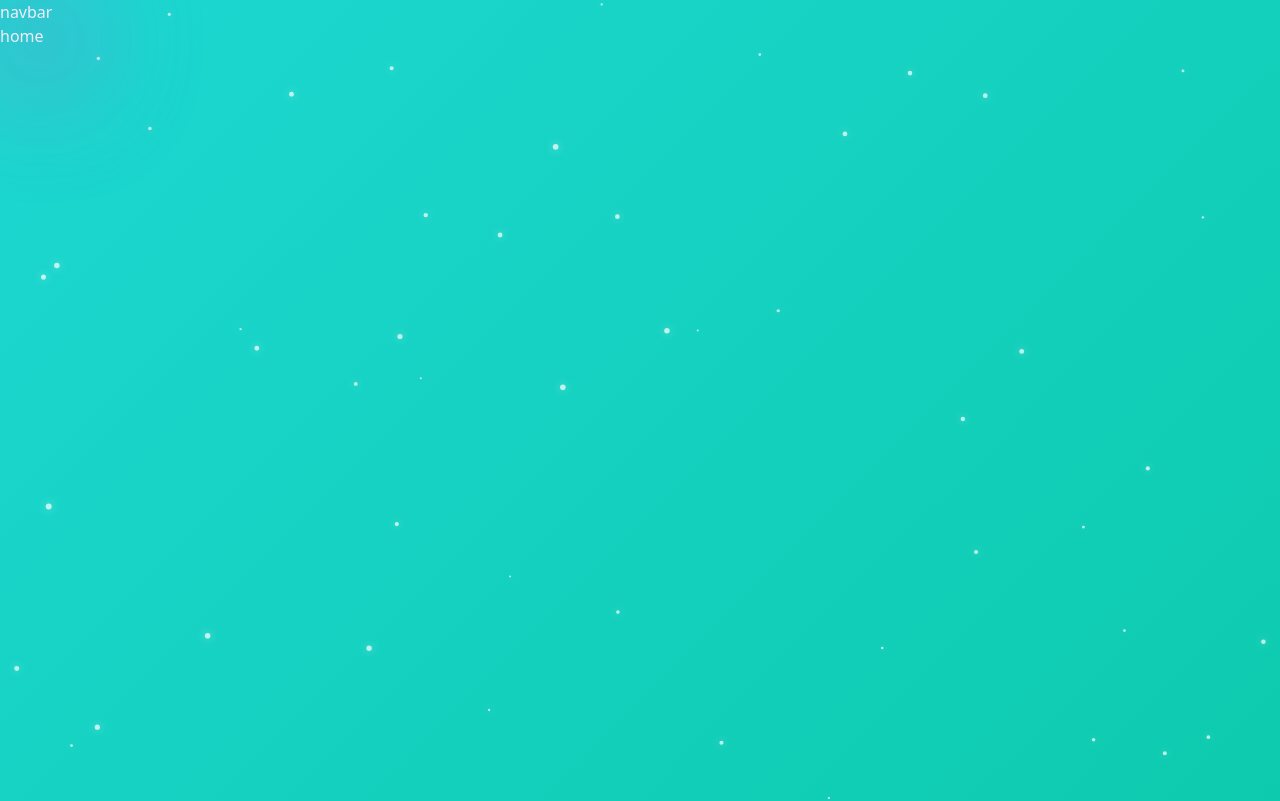
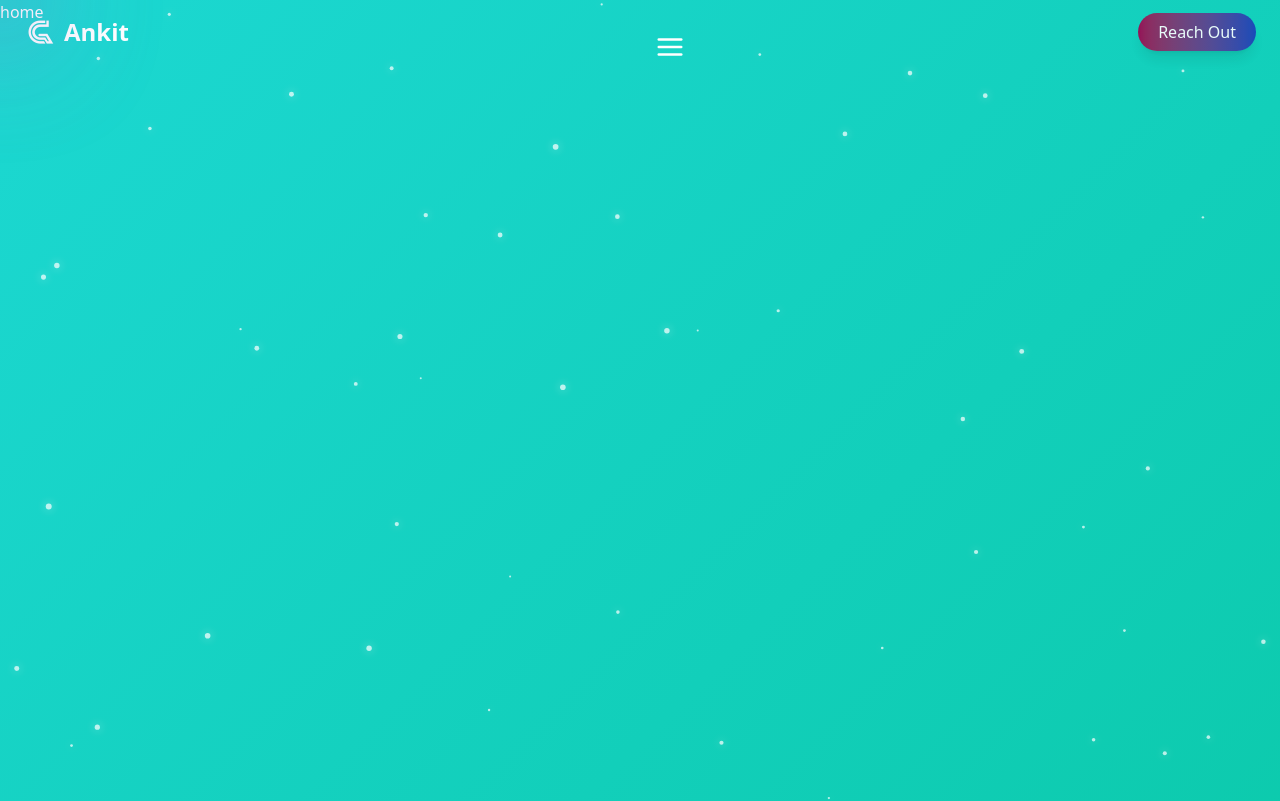
Before and after one commit to ankit-yadav90/My-Portfolio, a React (Vite) app in the folder Portfolio/: page / in a window 1280 px wide. Shown: the top 801 px of the page. Built offline with nearby package versions, Linux system fonts and the light colour scheme.

Commit message:
make and create to the navbar

```diff
--- a/Portfolio/src/components/CoustomCursor.jsx
+++ b/Portfolio/src/components/CoustomCursor.jsx
@@ -5,21 +5,21 @@
   const [position, setposition] = useState({x:0 , y:0});
 
   useEffect(() =>{
-    const moveHandler = () =>{
+    const moveHandler = (e) =>{
       setposition({x : e.clientX , y : e.clientY})
     }
     window.addEventListener("mousemove" , moveHandler);
-    window.removeEventListener("mousemove" , moveHandler);
-  })
+    return () => window.removeEventListener("mousemove" , moveHandler);
+  }, [])
 
 
   return (
-    <div className='pointer-events-none fixed top-0 left-0 z-9999'
-    style={{Transform : `translate(${position.x - 40} px , ${position.y - 40} px)`}}
+    <div className='pointer-events-none fixed top-0 left-0 z-[9999]'
+    style={{transform : `translate(${position.x - 40}px , ${position.y - 40}px)`}}
 
     >
 
-    <div className='w-20 h-20 rounded-full bg-linear-to-r from-pink-500 to-blue-500 blur-3xl opacity-80'  />
+    <div className='w-20 h-20 rounded-full bg-gradient-to-r from-pink-500 to-blue-500 blur-3xl opacity-80'  />
 
     </div>
   )
--- a/Portfolio/src/components/Navbar.jsx
+++ b/Portfolio/src/components/Navbar.jsx
@@ -1,9 +1,46 @@
-import React from 'react'
+import React, { useState } from 'react'
+import OverlayMenu from "./OverlayMenu"
+import Logo from "../assets/Logo.png"
+import { FiMenu } from "react-icons/fi";
 
 const Navbar = () => {
+
+  const [menuOpen, setmenuOpen] = useState(false);
+  const [visible, setvisible] = useState(true);
+
   return (
-    <div>
-      navbar
+    <div >
+      <nav className={`fixed top-0 left-0 w-full flex items-center justify-between px-6 py-4 z-50 transition-transform duration-300 ${visible ? "translate-y-0" : "translate-y-full"}`}>
+
+      <div className='flex items-center space-x-2'>
+        <img src={Logo} alt="logo" className='w-8 h-8' />
+        <div className='text-2xl font-black text-white hidden sm:block'>
+          Ankit
+        </div>
+      </div>
+
+    <div className='block lg:absolute lg:left-1/2 lg:transform lg:translate-1/2'>
+      <button onClick={() => setmenuOpen(true)}
+        className='text-white text-3xl focus-outline-none'
+        aria-label= "openMenu">
+        <FiMenu />
+      </button>
+
+    </div>
+
+    <div className='hidden lg:block'>
+
+      <a href="#contact"
+      className='bg-gradient-to-r from-pink-800 to-blue-800 text-white px-5 py-2 rounded-full font-medium shadow-lg opacity-90 transition-opacity duration-300'>
+        Reach Out
+      </a>
+
+    </div>
+
+
+      </nav>
+
+      <OverlayMenu></OverlayMenu>
     </div>
   )
 }
```
